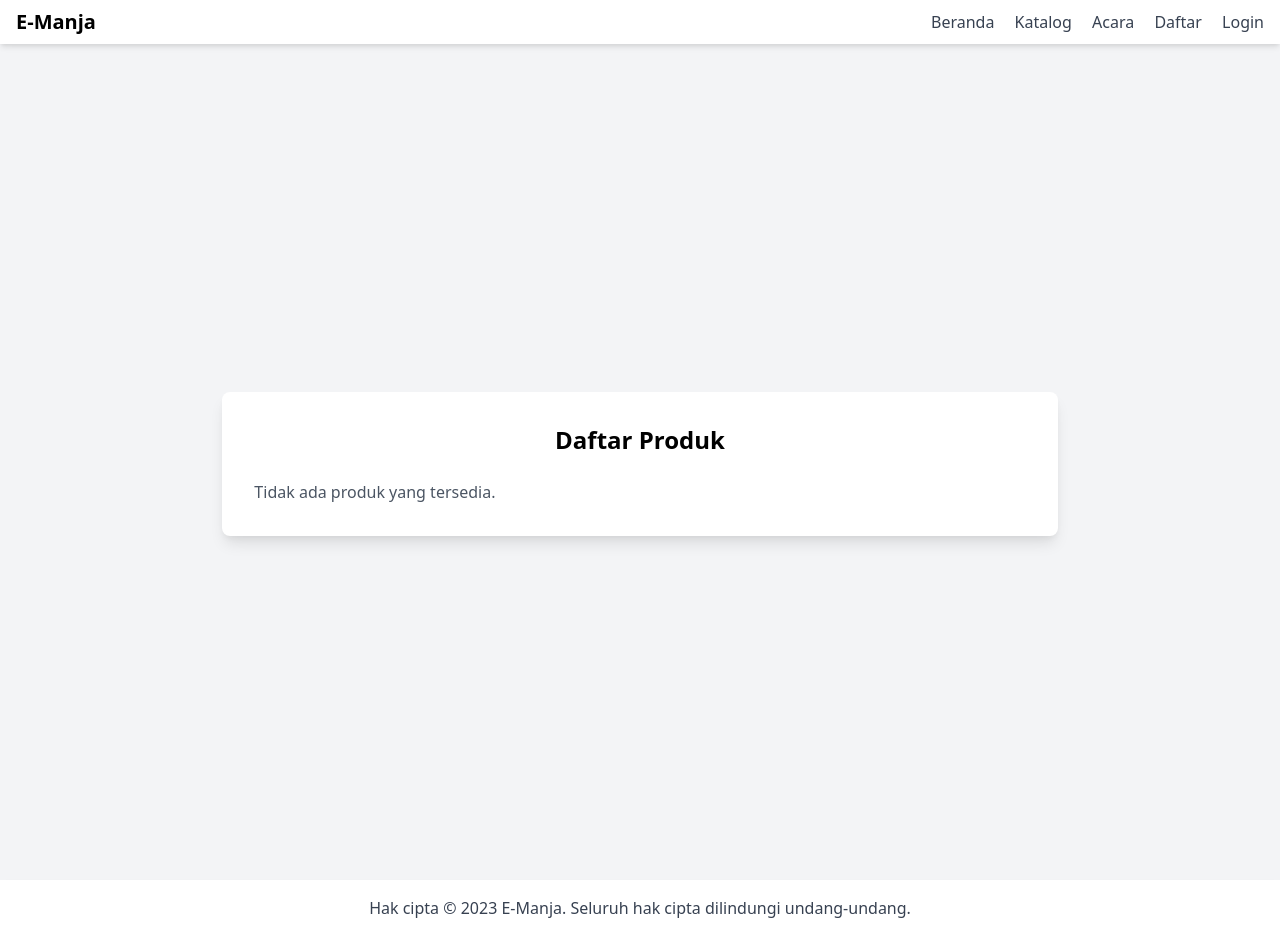
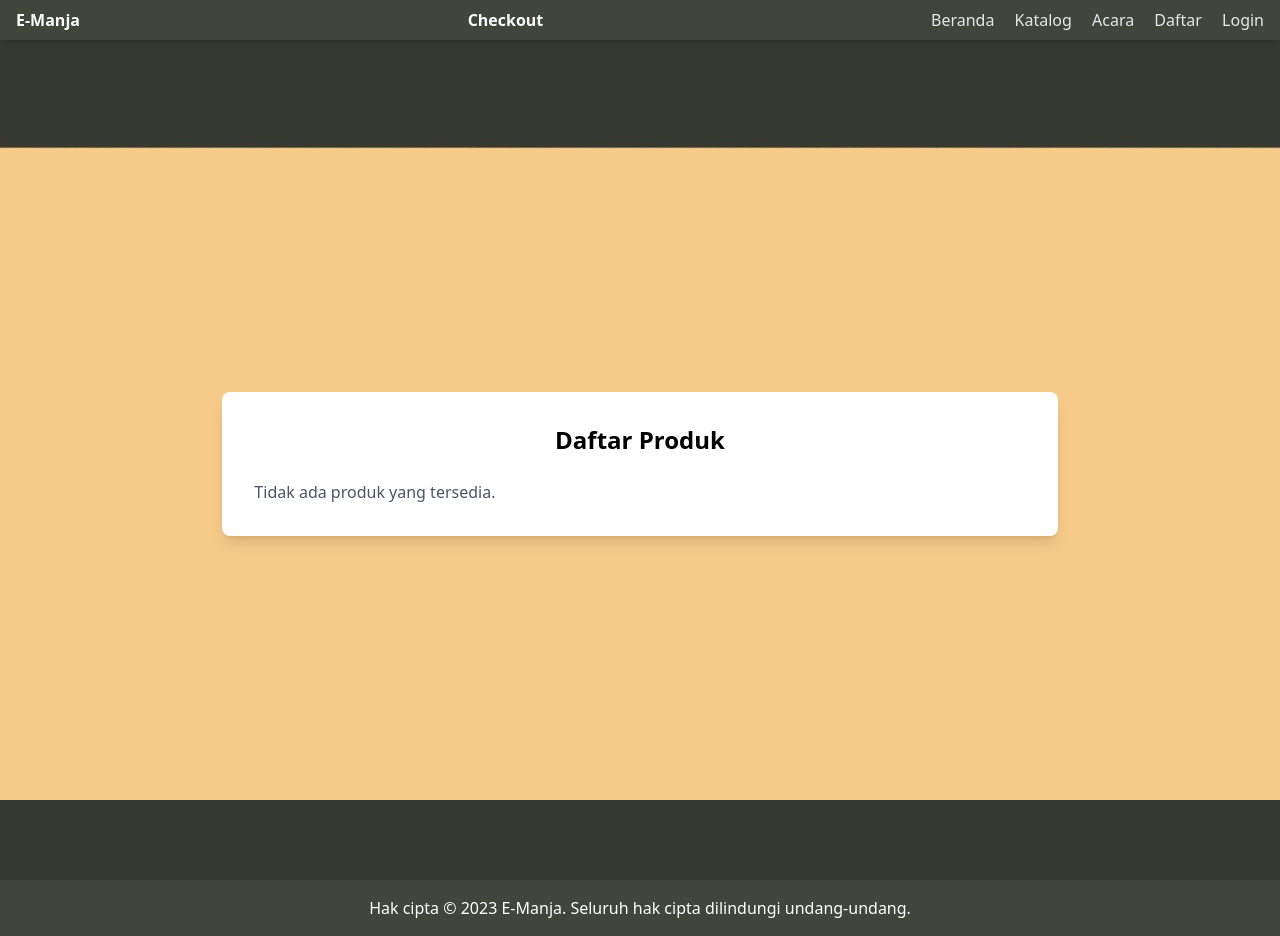
Before and after one commit to DTPL2025/tugas-proyek, a Flask app: page /produk/list in a window 1280 px wide. Run offline with Flask 3, Linux system fonts and the light colour scheme; data that the repository does not hold is empty.

Commit message:
update tailwind & add color style

```diff
--- a/app/templates/base.jinja
+++ b/app/templates/base.jinja
@@ -4,31 +4,44 @@
     <meta charset="UTF-8">
     <meta name="viewport" content="width=device-width, initial-scale=1.0">
     <title>{% block title %}Judul Halaman{% endblock %}</title>
-    <link href="https://cdn.jsdelivr.net/npm/tailwindcss@2.2.19/dist/tailwind.min.css" rel="stylesheet">
+    <script src="https://cdn.jsdelivr.net/npm/@tailwindcss/browser@4"></script>
 </head>
-<body class="bg-gray-100 flex flex-col items-center">
-    {% block navbar %}
-    <nav class="bg-white shadow-md w-full fixed top-0 z-50">
+<style>
+    body {
+        background-image: url('/static/images/bg_nonberanda.jpg');
+        background-size: cover;
+        background-repeat: no-repeat;
+        background-attachment: fixed;
+        background-position: center; /* Atur posisi background agar tengah secara vertikal */
+    }
+    section {
+        width: 600px; /* Atur lebar spesifik sesuai kebutuhan Anda */
+        margin: 0 auto; /* Menengahkan elemen secara horizontal */
+    }
+</style>
+<body class="bg-[#363932] flex flex-col items-center">
+    <nav class="bg-[#41453C] shadow-md w-full fixed top-0 z-50">
         <div class="container mx-auto px-4 py-2 flex justify-between items-center">
-            <a href="{{ url_for('home') }}" class="text-xl font-bold">E-Manja</a>
+            <a href="{{ url_for('home') }}" class="text-white font-bold">E-Manja</a>
+            <a href="{{ url_for('checkout', product_id=1, amount=1) }}" class="text-white font-bold">Checkout</a>
             <div class="space-x-4">
-                <a href="{{ url_for('home') }}" class="text-gray-700 hover:text-gray-900">Beranda</a>
+                <a href="{{ url_for('home') }}" class="text-gray-200 hover:text-gray-400">Beranda</a>
                 {% if current_user.role == 'Penjual' %}
-                    <a href="{{ url_for('etalase_product') }}" class="text-gray-700 hover:text-gray-900">Etalase</a>
+                    <a href="{{ url_for('etalase_product') }}" class="text-gray-200 hover:text-gray-400">Etalase</a>
                 {% endif %}
-                <a href="{{ url_for('katalog_product') }}" class="text-gray-700 hover:text-gray-900">Katalog</a>
-                <a href="/" class="text-gray-700 hover:text-gray-900">Acara</a>
+                <a href="{{ url_for('katalog_product') }}" class="text-gray-200 hover:text-gray-400">Katalog</a>
+                <a href="/" class="text-gray-200 hover:text-gray-400">Acara</a>
                 {% if current_user.is_authenticated %}
-                    <span class="text-gray-700">Selamat datang, {{ current_user.username }}!</span>
-                    <a href="{{ url_for('logout') }}" class="text-gray-700 hover:text-gray-900">Logout</a>
+                    <span class="text-gray-200">Selamat datang, {{ current_user.username }}!</span>
+                    <a href="{{ url_for('logout') }}" class="text-gray-200 hover:text-gray-400">Logout</a>
                 {% else %}
-                    <a href="{{ url_for('register') }}" class="text-gray-700 hover:text-gray-900">Daftar</a>
-                    <a href="{{ url_for('login') }}" class="text-gray-700 hover:text-gray-900">Login</a>
+                    <a href="{{ url_for('register') }}" class="text-gray-200 hover:text-gray-400">Daftar</a>
+                    <a href="{{ url_for('login') }}" class="text-gray-200 hover:text-gray-400">Login</a>
                 {% endif %}
             </div>
         </div>
     </nav>
-    {% endblock %}
+
     <div class="container flex flex-col items-center justify-center min-h-screen mt-16">
         {% with messages = get_flashed_messages(with_categories=true) %}
             {% if messages %}
@@ -42,8 +55,8 @@
         {% endblock %}
     </div>
     {% block footer %}
-    <footer class="bg-white shadow-md w-full py-4 mt-4">
-        <div class="container mx-auto text-center text-gray-700">
+    <footer class="bg-[#41453C] shadow-md w-full py-4 mt-4">
+        <div class="container mx-auto text-center text-white">
             Hak cipta &copy; 2023 E-Manja. Seluruh hak cipta dilindungi undang-undang.
         </div>
     </footer>
--- a/app/templates/etalase_product.jinja
+++ b/app/templates/etalase_product.jinja
@@ -13,7 +13,7 @@
   {% endif %}
 {% endwith %}
 
-<body class="bg-gray-100 flex items-center justify-center min-h-screen">
+<body class="flex items-center justify-center min-h-screen">
 <script>
   document.addEventListener("DOMContentLoaded", function () {
     setTimeout(function () {
--- a/app/templates/katalog_product.jinja
+++ b/app/templates/katalog_product.jinja
@@ -1,7 +1,7 @@
 {% extends "base.jinja" %}
 {% block title %}Daftar Produk{% endblock %}
 {% block body %}
-<div class="bg-gray-100 flex items-center justify-center min-h-screen pt-16 pb-16"> <!-- Added pt-16 and pb-16 for padding -->
+<div class=" flex items-center justify-center min-h-screen pt-16 pb-16"> <!-- Added pt-16 and pb-16 for padding -->
     <div class="bg-white p-8 rounded-lg shadow-lg w-full max-w-4xl">
         <h1 class="text-2xl font-bold mb-6 text-center">Daftar Produk</h1>
 
```
Also changed, not shown: app/static/images/bg_beranda_cut.jpg (deleted), app/static/images/bg_nonberanda.jpg (added).
